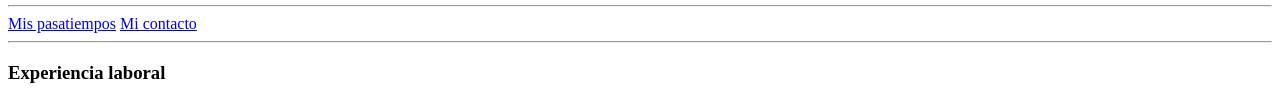
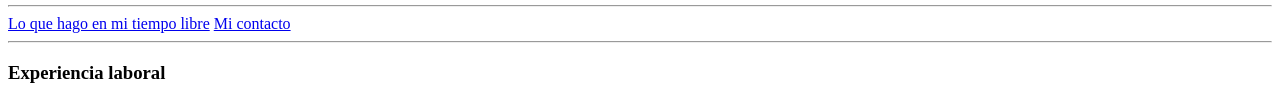
Before and after one commit to nicovalencia-8/cv, a plain HTML site: page index.html in a window 1280 px wide. Shown: the part 357-462 px from the top of the page. Drawn offline with Linux system fonts and the light colour scheme.

Commit message:
modifica index

```diff
--- a/index.html
+++ b/index.html
@@ -30,7 +30,7 @@
 
     <hr>
 
-    <a href="Pasatiempos.html">Mis pasatiempos</a><!--Al abrir los pasatiempos encontraremos una lista no ordenada-->
+    <a href="Pasatiempos.html">Lo que hago en mi tiempo libre</a><!--Al abrir los pasatiempos encontraremos una lista no ordenada-->
 
     <a href="Contacto.html">Mi contacto</a><!--Al abrir el contacto encontraremos una lista ordenada o numerada-->
 
```
